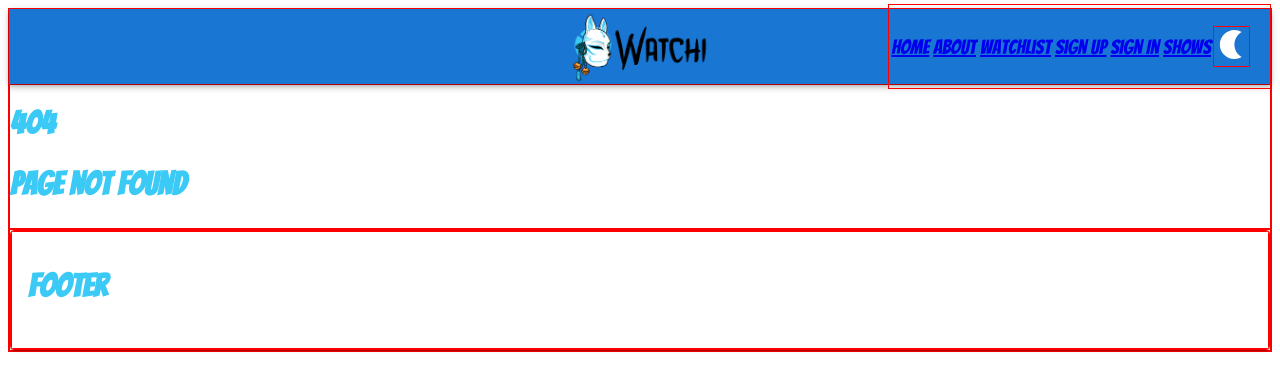
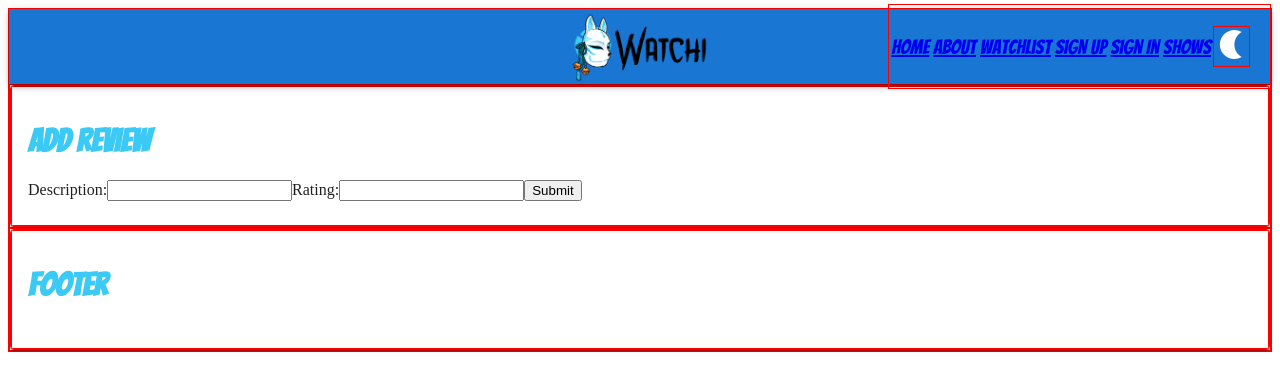
Before and after one commit to iamcrjones/watchi, a React (Create React App) app: page /AddReview in a window 1280 px wide. Before the commit this address had no page. Shown: the top 390 px of the page. Built offline with nearby package versions, Linux system fonts and the light colour scheme.

Commit message:
Adjusted review section, not yet pulling data accross

```diff
--- a/package.json
+++ b/package.json
@@ -19,6 +19,7 @@
     "react-router-config": "^5.1.1",
     "react-router-dom": "^6.3.0",
     "react-scripts": "5.0.1",
+    "reactjs-popup": "^2.0.5",
     "redux": "^4.2.0",
     "styled-components": "^5.3.5"
   },
--- a/src/components/AddReview.js
+++ b/src/components/AddReview.js
@@ -1,42 +1,51 @@
+import * as React from 'react';
+import Card from '@mui/material/Card';
+import CardContent from '@mui/material/CardContent';
+import { Box } from '@mui/material';
+import { useState } from "react"
+import { addReview } from './services/reviewServices';
+
+
 const AddReview = () => {
-            const initialFormData = {
-                message: '',
-                rating: '',
-                username: '',
-                // {show.id}: '',
-            }
 
-            const [formData, setFormData] = useState(initialFormData)
+    const userId = sessionStorage.getItem('userId')
+
+    // function userCheck() {
+    //     if (!user) {
+    //         alert('Unauthorized access...')
+    //         window.location.href = '/';
+    //     }
+
     const [error, setError] = useState(null)
 
     const handleSubmit = (e) =>{
         e.preventDefault()
-                console.log(formData)
-                addShow(formData)
-                .then((show) => {
-                    console.log(show)
-                    if(show.error){
-                        setError(show.error)
+        const data = new FormData()
+        data.append("rating", e.target.rating.value)
+        data.append("message", e.target.message.value)
+        data.append("user", userId)
+        // data.append("show", showId)
+
+        addReview(data)
+        .then((review) => {
+            if(review.error){
+                setError(review.error)
             }else{
                 setError(null)
-                        setFormData(initialFormData)
-                        window.location.href = '/';
+
+
             }
-
         })
         .catch(e=> {
+            console.log(data)
+            console.log(e.response)
+            console.log(e)
             setError(e.response.data.error)
-                    console.log(e.response.data)
+
         })
 
     }
 
-            const handleFormData = (e) => {
-                setFormData({
-                    ...formData,
-                    [e.target.id]: e.target.value
-                })
-            }
     return(
         <>
             <Box>
@@ -45,13 +54,11 @@ const AddReview = () => {
                 <h1>Add Review</h1>
                 {error && <h3>{error}</h3>}
                 <form onSubmit={handleSubmit}>
-                            <label>Review:</label>
-                            <input type="text" name="message" id="message" onChange={handleFormData}/>
+                    <label>Description:</label>
+                    <input type="text" name="message" id="message" />
                     <label>Rating:</label>
-                            <input type="text" name="rating" id="rating" onChange={handleFormData}/>
-                            <label>Username:</label>
-                            <input type="text" name="username" id="username" onChange={handleFormData}/>
-                            <input type="submit" value="Add Review" />
+                    <input type="text" name="rating" id="rating" />
+                    <input type="submit" />
                     </form>
                     </CardContent>
                 </Card>
--- a/src/components/AddShow.js
+++ b/src/components/AddShow.js
@@ -45,7 +45,7 @@ const AddShow = () => {
         data.append("description", e.target.description.value)
         data.append("episodes", e.target.episodes.value)
         data.append("picture", e.target.picture.files[0])
-        data.append("startdate", e.target.startdate.value)
+        // data.append("airdate", e.target.airdate.value)
         data.append("monday", e.target.monday.checked)
         data.append("tuesday", e.target.tuesday.checked)
         data.append("wednesday", e.target.wednesday.checked)
@@ -70,11 +70,10 @@ const AddShow = () => {
             }
         })
         .catch(e=> {
-            console.log(e)
             console.log(e.response)
             console.log(e)
             setError(e.response.data.error)
-            // console.log(e.response.data)
+
         })
 
     }
@@ -104,15 +103,10 @@ const AddShow = () => {
                     <input type="text" name="description" id="description" />
                     <label>Number of Episodes:</label>
                     <input type="text" name="episodes" id="episodes" />
-
-
-
                     <label>Start Date:</label>
-                    <input type="date" name="startdate" id="startdate"/>
+                    <input type="date" name="airdate" id="airdate"/>
                     <label>End Date:</label>
                     <input type="date" name="enddate" id="enddate" />
-
-
                     <label>M:</label>
                     <input type="checkbox" name="monday" id="monday" />
                     <label>T:</label>
--- a/src/components/App.js
+++ b/src/components/App.js
@@ -14,7 +14,7 @@ import AddShow from './AddShow';
 import About from './About';
 import Hero from './Hero';
 import Watchlist from './Watchlist';
-// import AddReview from './AddReview';
+import AddReview from './AddReview';
 // import EditUsers from './EditUsers';
 import Footer from './Footer';
 // import Profile from './Profile';
@@ -73,7 +73,7 @@ const App = () => {
               <Route path="about" element={<About/>} />
               <Route path="Watchlist" element={<Watchlist/>} />
               <Route path ="Show" element={<Shows/>} />
-              {/* <Route path="AddReview" element={<AddReview/>} /> */}
+              <Route path="AddReview" element={<AddReview/>} />
               {/* <Route path="EditUsers" element={<EditUsers/>} /> */}
               {/* <Route path="Profile" element={<Profile/>} /> */}
 
--- a/src/components/RemoveShow.js
+++ b/src/components/RemoveShow.js
@@ -1,5 +1,4 @@
 import * as React from 'react';
-//import { removeShow } from './services/showServices';
 import DeleteOutlineIcon from '@mui/icons-material/DeleteOutline';
 import { removeShow } from './services/showServices';
 import { useState } from 'react'
--- a/src/components/Show.js
+++ b/src/components/Show.js
@@ -9,6 +9,9 @@ import {useState, useEffect} from 'react'
 import Grid from '@mui/material/Grid';
 import RemoveShow from './RemoveShow.js';
 import Button from '@mui/material/Button';
+import React from 'react';
+import 'reactjs-popup/dist/index.css';
+import AddReview from './AddReview.js';
 
     const initialData = []
 
@@ -30,7 +33,7 @@ import Button from '@mui/material/Button';
 
            <Grid container className='top10'>
                 {shows.map(show =>
-                <Card className="shows"key={show.id} >
+                <Card className="shows"key={show.attributes.id} >
                 <Grid item >
 
                     <Grid item >
@@ -38,7 +41,7 @@ import Button from '@mui/material/Button';
                     </Grid>
 
                     <Grid item>
-                        <Typography variant="h3">{show.attributes.title}</Typography>
+                        <Typography variant="h3">{show.title}</Typography>
                     </Grid>
 
 
@@ -54,7 +57,7 @@ import Button from '@mui/material/Button';
                     </Grid>
 
                                 <Grid item>
-                                <Typography variant="p">Start Date: {show.attributes.startdate}</Typography>
+                                <Typography variant="p">Start Date: {show.attributes.airdate}</Typography>
                                 </Grid>
 
                                 <Grid item>
@@ -112,8 +115,9 @@ import Button from '@mui/material/Button';
 
 
                                 </Grid>
-                                <RemoveShow />
                                 <RemoveShow id={show.id}/>
+                                <AddReview  id={show.id}/>
+
 
 
                 </Grid>
--- /dev/null
+++ b/src/components/services/reviewServices.js
@@ -0,0 +1,8 @@
+
+import watchiBE from "../../config/api.js"
+
+export async function addReview(data){
+    const response = await watchiBE.post('/reviews', data)
+    console.log(response.data)
+    return response.data
+}
```
Also changed, not shown: src/components/services/authServices.js (line endings or trailing spaces), src/components/services/showServices.js (line endings or trailing spaces), 1 other file (tests, documents, lock files or other folders). Lines whose indentation alone changed are shown as unchanged.
